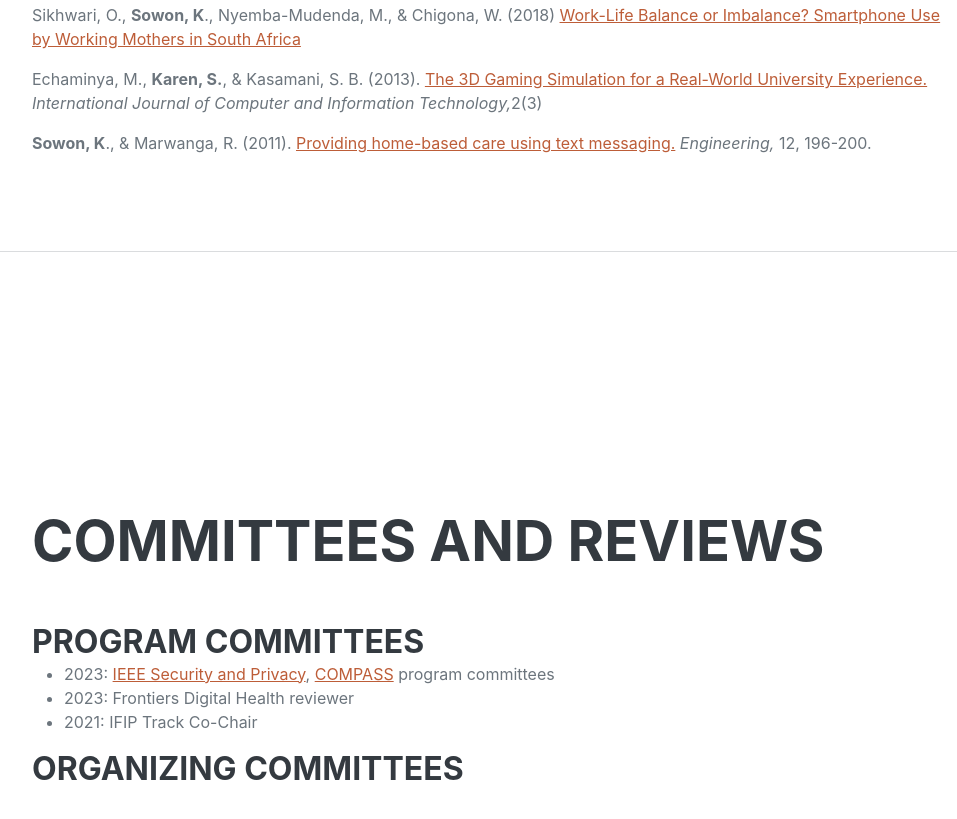
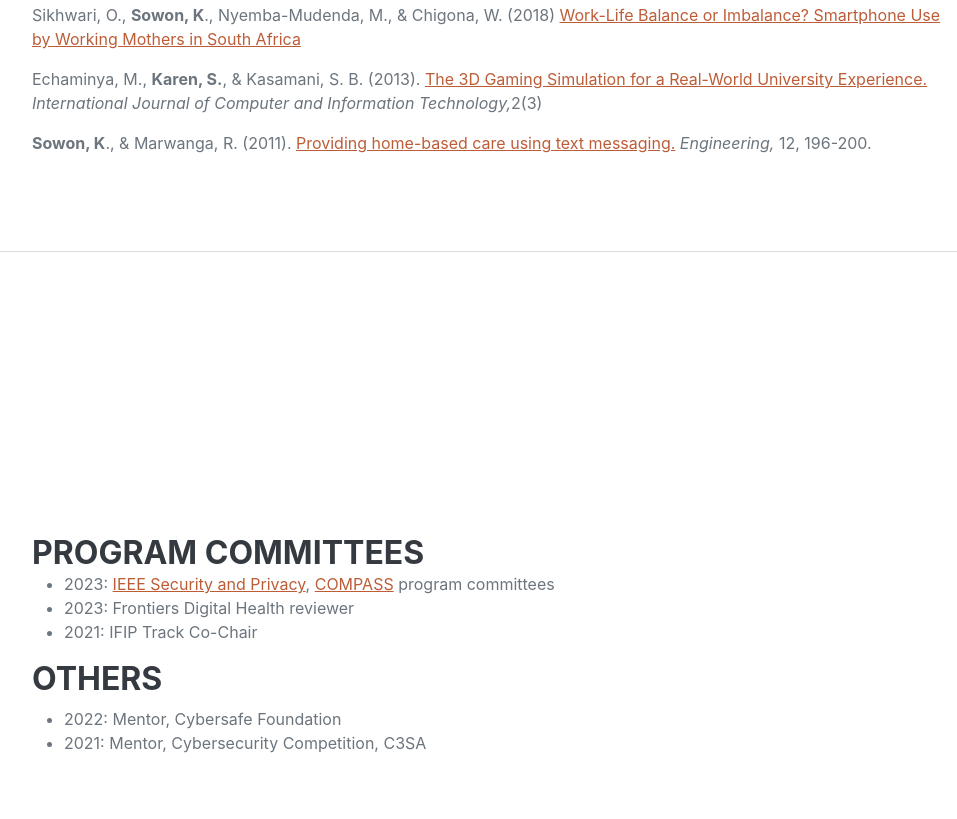
Before and after one commit to kawinita/kawinita.github.io, a plain HTML site: page index.html in a window 1280 px wide. Shown: the part 2531-3350 px from the top of the page, without its empty margins (288-1245 px from the left). Drawn offline with nearby package versions, Linux system fonts and the light colour scheme; some icons are missing; a web font is replaced by a local one.

Commit message:
Update index.html

```diff
--- a/index.html
+++ b/index.html
@@ -148,7 +148,7 @@
             <!-- Interests-->
             <section class="resume-section" id="interests">
                 <div class="resume-section-content">
-                    <h2 class="mb-5">Committees and Reviews</h2>
+                    <!--<h2 class="mb-5">Committees and Reviews</h2>-->
                     <!--Awards-->
                     <h3 class="mb-0">Program Committees</h3><ul>
                      <li>2023: <a href="https://sp2024.ieee-security.org/cfpapers.html"> IEEE Security and Privacy</a>, <a href="https://compass.acm.org/"> COMPASS</a> program committees</li>
@@ -156,7 +156,9 @@
                      <li>2021: IFIP Track Co-Chair</li>
                     </ul>
 
-                    <h3 id="organizing-committees">Organizing Committees</h3>
+                    <h3 id="Other Service">Others</h3><ul>
+                     <li>2022: Mentor, Cybersafe Foundation</li>
+                     <li>2021: Mentor, Cybersecurity Competition, C3SA</li>
 
             </div>
                 </div>
```
